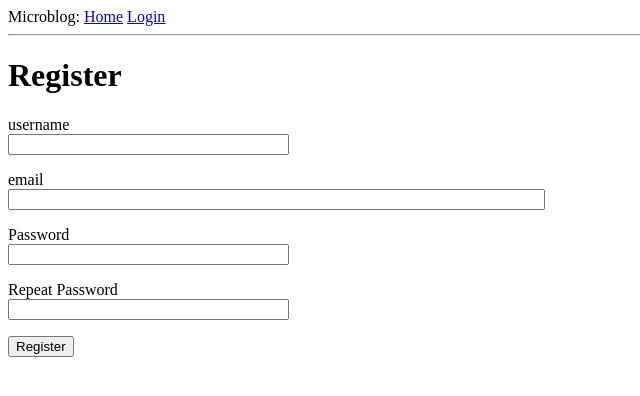
After one commit to pmesgari/microblog, a Flask app: page /register in a window 1280 px wide. The commit adds this page. Shown: the top 396 px of the page, without its empty margins (0-640 px from the left). Run offline with Flask 2, Linux system fonts and the light colour scheme.

Commit message:
user management

```diff
--- a/app/__init__.py
+++ b/app/__init__.py
@@ -16,10 +16,13 @@ from flask import Flask
 from config import Config
 from flask_sqlalchemy import SQLAlchemy
 from flask_migrate import Migrate
+from flask_login import LoginManager
 
 app = Flask(__name__)
 app.config.from_object(Config)
 db = SQLAlchemy(app)
 migrate = Migrate(app, db)
+login = LoginManager(app)
+login.login_view = 'login'
 
 from app import routes, models
--- a/app/forms.py
+++ b/app/forms.py
@@ -1,6 +1,7 @@
 from flask_wtf import FlaskForm
 from wtforms import StringField, PasswordField, BooleanField, SubmitField
-from wtforms.validators import DataRequired
+from wtforms.validators import DataRequired, Email, EqualTo, ValidationError
+from app.models import User
 
 
 class LoginForm(FlaskForm):
@@ -8,3 +9,21 @@ class LoginForm(FlaskForm):
     password = PasswordField('password', validators=[DataRequired()])
     remember_me = BooleanField('remember_me')
     submit = SubmitField('Sign In')
+
+
+class RegistrationForm(FlaskForm):
+    username = StringField('username', validators=[DataRequired()])
+    email = StringField('email', validators=[DataRequired(), Email()])
+    password = PasswordField('Password', validators=[DataRequired()])
+    repeat_password = PasswordField('Repeat Password', validators=[DataRequired(), EqualTo('password')])
+    submit = SubmitField('Register')
+
+    def validate_username(self, username):
+        user = User.query.filter_by(username=username.data).first()
+        if user is not None:
+            raise ValidationError('Username already exists.')
+
+    def validate_email(self, email):
+        user = User.query.filter_by(email=email.data).first()
+        if user is not None:
+            raise ValidationError('Email already exists.')
--- a/app/routes.py
+++ b/app/routes.py
@@ -1,11 +1,15 @@
-from flask import render_template, flash, redirect, url_for
-from app import app
-from app.forms import LoginForm
+from flask import render_template, flash, redirect, url_for, request
+from flask_login import current_user, login_user, logout_user, login_required
+from werkzeug.urls import url_parse
+from app import app, db
+from app.forms import LoginForm, RegistrationForm
+from app.models import User
+
 
 @app.route('/')
 @app.route('/index')
+@login_required
 def index():
-    user = {'username': 'Payam'}
     posts = [
         {
             'author': {'username': 'Payam'},
@@ -16,17 +20,44 @@ def index():
             'body': 'Satellite earth observation'
         }
     ]
-    return render_template('index.html', user=user, title='Home', posts=posts)
+    return render_template('index.html', title='Home', posts=posts)
 
 
 @app.route('/login', methods=['GET', 'POST'])
 def login():
+    if current_user.is_authenticated:
+        return redirect(url_for('index'))
+
     form = LoginForm()
     if form.validate_on_submit():
-        msg = 'Login request for user {}, remember me={}'.format(
-            form.username.data,
-            form.remember_me.data
-        )
-        flash(msg)
+        user = User.query.filter_by(username=form.username.data).first()
+        if user is None or not user.check_password(form.password.data):
+            flash('Invalid username or password')
+            return redirect(url_for('login'))
+        login_user(user, remember=form.remember_me.data)
+        next_page = request.args.get('next')
+        if not next_page or url_parse(next_page).netloc != '':
+            next_page = url_for('index')
+        return redirect(next_page)
+    return render_template('login.html', title='Sign In', form=form)
+
+
+@app.route('/logout')
+def logout():
+    logout_user()
+    return redirect(url_for('index'))
+
+
+@app.route('/register', methods=['GET', 'POST'])
+def register():
+    if current_user.is_authenticated:
         return redirect(url_for('index'))
-    return render_template('login.html', title='Sign In', form=form)
+    form = RegistrationForm()
+    if form.validate_on_submit():
+        user = User(username=form.username.data, email=form.email.data)
+        user.set_password(form.password.data)
+        db.session.add(user)
+        db.session.commit()
+        flash('You are successfully registered!')
+        return redirect(url_for('login'))
+    return render_template('register.html', title='Register', form=form)
--- a/app/templates/base.html
+++ b/app/templates/base.html
@@ -11,7 +11,11 @@
 <body>
     <div>Microblog:
         <a href="{{ url_for('index') }}">Home</a>
-        <a href="{{ url_for('login') }}">Login</a>
+        {% if current_user.is_anonymous %}
+            <a href="{{ url_for('login') }}">Login</a>
+        {% else %}
+            <a href="{{ url_for('logout') }}">Logout</a>
+        {% endif %}
     </div>
     <hr>
     {% with messages = get_flashed_messages() %}
--- a/app/templates/index.html
+++ b/app/templates/index.html
@@ -1,7 +1,7 @@
 {% extends "base.html" %}
 
 {% block content %}
-    <h1>Hello, {{ user.username }}</h1>
+    <h1>Hello, {{ current_user.username }}</h1>
     {% for post in posts %}
         <div>
             <p>{{ post.body }} by <b>{{ post.author.username }}</b></p>
--- a/app/templates/login.html
+++ b/app/templates/login.html
@@ -15,4 +15,7 @@
         <p> {{ form.remember_me() }} {{ form.remember_me.label }}</p>
         <p> {{ form.submit() }}</p>
     </form>
+    <p>
+        New User? <a href="{{ url_for('register') }}"> Click to Register!</a>
+    </p>
 {% endblock %}
--- /dev/null
+++ b/app/templates/register.html
@@ -0,0 +1,39 @@
+{% extends "base.html" %}
+
+{% block content %}
+    <h1>Register</h1>
+    <form action="" method="post">
+        {{ form.hidden_tag() }}
+        <p>
+            {{ form.username.label }} <br>
+            {{ form.username(size=32) }} <br>
+            {% for error in form.email.errors %}
+                <span style="color: red">[{{ error }}]</span>
+            {% endfor %}
+        </p>
+        <p>
+            {{ form.email.label }} <br>
+            {{ form.email(size=64) }} <br>
+            {% for error in form.email.errors %}
+                <span style="color: red">[{{ error }}]</span>
+            {% endfor %}
+        </p>
+        <p>
+            {{ form.password.label }} <br>
+            {{ form.password(size=32) }} <br>
+            {% for error in form.email.errors %}
+                <span style="color: red">[{{ error }}]</span>
+            {% endfor %}
+        </p>
+        <p>
+            {{ form.repeat_password.label }} <br>
+            {{ form.repeat_password(size=32) }} <br>
+            {% for error in form.email.errors %}
+                <span style="color: red">[{{ error }}]</span>
+            {% endfor %}
+        </p>
+        <p>
+            {{ form.submit() }}
+        </p>
+    </form>
+{% endblock %}
```
Also changed, not shown: app/models.py (+18 -2 lines), microblog.py (+11 -1 lines), app.db.
